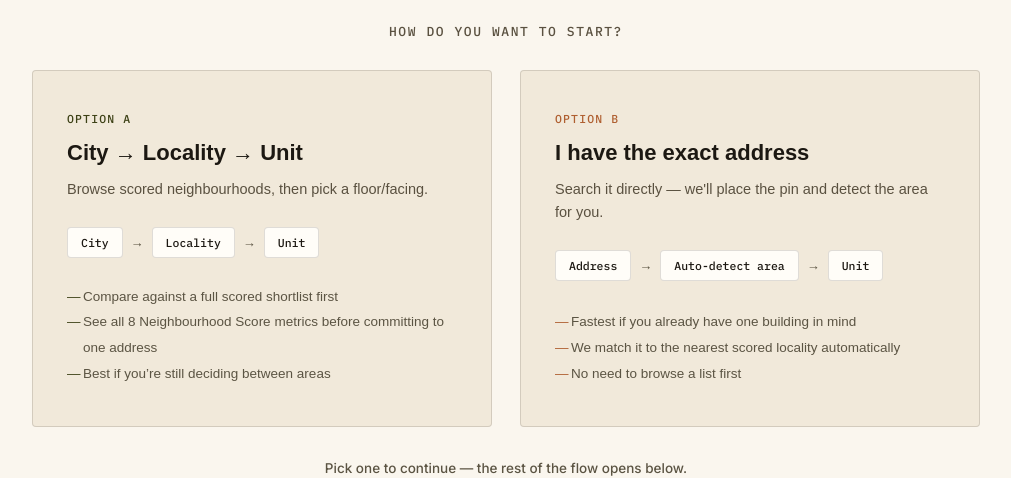
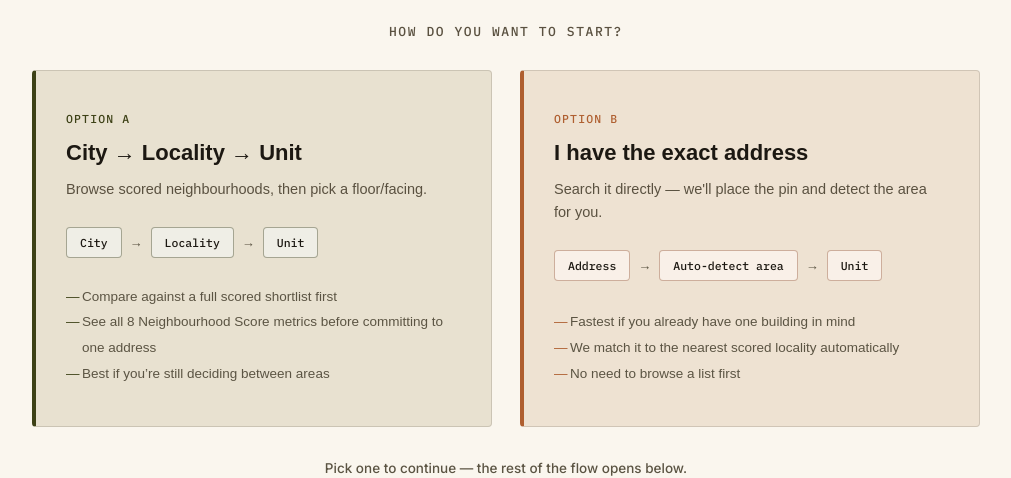
Before and after one commit to BlindSpotCo/BlindSpot, a Next.js app: page /property-score in a window 1280 px wide. Shown: the part 1749-2227 px from the top of the page, without its empty margins (134-1145 px from the left). Built offline with nearby package versions, Linux system fonts and the light colour scheme; no server answers.

Commit message:
Add permanent olive/orange color tint to Option A/B mode-select cards

```diff
--- a/components/property-score/PropertyScoreFlow.js
+++ b/components/property-score/PropertyScoreFlow.js
@@ -213,8 +213,17 @@ export default function PropertyScoreFlow() {
                   // Was a hardcoded rgba(175,47,64) -- an off-brand hot
                   // pink unrelated to any token. A tint of --slate matches
                   // the rest of the site's selection states.
-                  flex: '1 1 380px', maxWidth: 460, minHeight: 320, textAlign: 'left', background: mode === 'locality' ? 'color-mix(in srgb, var(--slate) 14%, var(--bg-2))' : 'var(--bg-2)',
-                  border: `1px solid ${mode === 'locality' ? 'var(--slate)' : 'var(--line)'}`, borderRadius: 'var(--radius)', padding: '40px 34px', cursor: 'pointer',
+                  // Used to only pick up colour once clicked -- unselected,
+                  // both cards sat in plain --bg-2 with no colour at all.
+                  // Now permanently tinted + left-bordered in --slate
+                  // (olive, one of the pitch deck's three brand hues),
+                  // deepening further on selection instead of switching on
+                  // from nothing.
+                  flex: '1 1 380px', maxWidth: 460, minHeight: 320, textAlign: 'left',
+                  background: mode === 'locality' ? 'color-mix(in srgb, var(--slate) 14%, var(--bg-2))' : 'color-mix(in srgb, var(--slate) 5%, var(--bg-2))',
+                  border: `1px solid ${mode === 'locality' ? 'var(--slate)' : 'var(--line)'}`,
+                  borderLeft: `4px solid var(--slate)`,
+                  borderRadius: 'var(--radius)', padding: '40px 34px 40px 30px', cursor: 'pointer',
                   display: 'flex', flexDirection: 'column',
                 }}>
                 <div className="mono" style={{ fontSize: 11.5, color: 'var(--slate)', letterSpacing: '.1em', marginBottom: 14 }}>OPTION A</div>
@@ -224,7 +233,7 @@ export default function PropertyScoreFlow() {
                 <div style={{ display: 'flex', alignItems: 'center', gap: 8, flexWrap: 'wrap', marginBottom: 26 }}>
                   {['City', 'Locality', 'Unit'].map((step, i) => (
                     <span key={step} style={{ display: 'flex', alignItems: 'center', gap: 8 }}>
-                      <span className="mono" style={{ fontSize: 11.5, padding: '7px 13px', borderRadius: 'var(--radius)', background: 'var(--paper)', border: '1px solid var(--line)', color: 'var(--text)' }}>{step}</span>
+                      <span className="mono" style={{ fontSize: 11.5, padding: '7px 13px', borderRadius: 'var(--radius)', background: 'color-mix(in srgb, var(--slate) 8%, var(--paper))', border: '1px solid color-mix(in srgb, var(--slate) 30%, var(--line))', color: 'var(--text)' }}>{step}</span>
                       {i < 2 && <span style={{ color: 'var(--text-dim)', fontSize: 13 }}>→</span>}
                     </span>
                   ))}
@@ -244,8 +253,11 @@ export default function PropertyScoreFlow() {
               </button>
               <button onClick={() => chooseMode('address')} className="ps-mode-btn ps-btn"
                 style={{
-                  flex: '1 1 380px', maxWidth: 460, minHeight: 320, textAlign: 'left', background: mode === 'address' ? 'color-mix(in srgb, var(--sun) 14%, var(--bg-2))' : 'var(--bg-2)',
-                  border: `1px solid ${mode === 'address' ? 'var(--sun)' : 'var(--line)'}`, borderRadius: 'var(--radius)', padding: '40px 34px', cursor: 'pointer',
+                  flex: '1 1 380px', maxWidth: 460, minHeight: 320, textAlign: 'left',
+                  background: mode === 'address' ? 'color-mix(in srgb, var(--sun) 14%, var(--bg-2))' : 'color-mix(in srgb, var(--sun) 5%, var(--bg-2))',
+                  border: `1px solid ${mode === 'address' ? 'var(--sun)' : 'var(--line)'}`,
+                  borderLeft: `4px solid var(--sun)`,
+                  borderRadius: 'var(--radius)', padding: '40px 34px 40px 30px', cursor: 'pointer',
                   display: 'flex', flexDirection: 'column',
                 }}>
                 <div className="mono" style={{ fontSize: 11.5, color: 'var(--sun)', letterSpacing: '.1em', marginBottom: 14 }}>OPTION B</div>
@@ -255,7 +267,7 @@ export default function PropertyScoreFlow() {
                 <div style={{ display: 'flex', alignItems: 'center', gap: 8, flexWrap: 'wrap', marginBottom: 26 }}>
                   {['Address', 'Auto-detect area', 'Unit'].map((step, i) => (
                     <span key={step} style={{ display: 'flex', alignItems: 'center', gap: 8 }}>
-                      <span className="mono" style={{ fontSize: 11.5, padding: '7px 13px', borderRadius: 'var(--radius)', background: 'var(--paper)', border: '1px solid var(--line)', color: 'var(--text)' }}>{step}</span>
+                      <span className="mono" style={{ fontSize: 11.5, padding: '7px 13px', borderRadius: 'var(--radius)', background: 'color-mix(in srgb, var(--sun) 8%, var(--paper))', border: '1px solid color-mix(in srgb, var(--sun) 30%, var(--line))', color: 'var(--text)' }}>{step}</span>
                       {i < 2 && <span style={{ color: 'var(--text-dim)', fontSize: 13 }}>→</span>}
                     </span>
                   ))}
```
